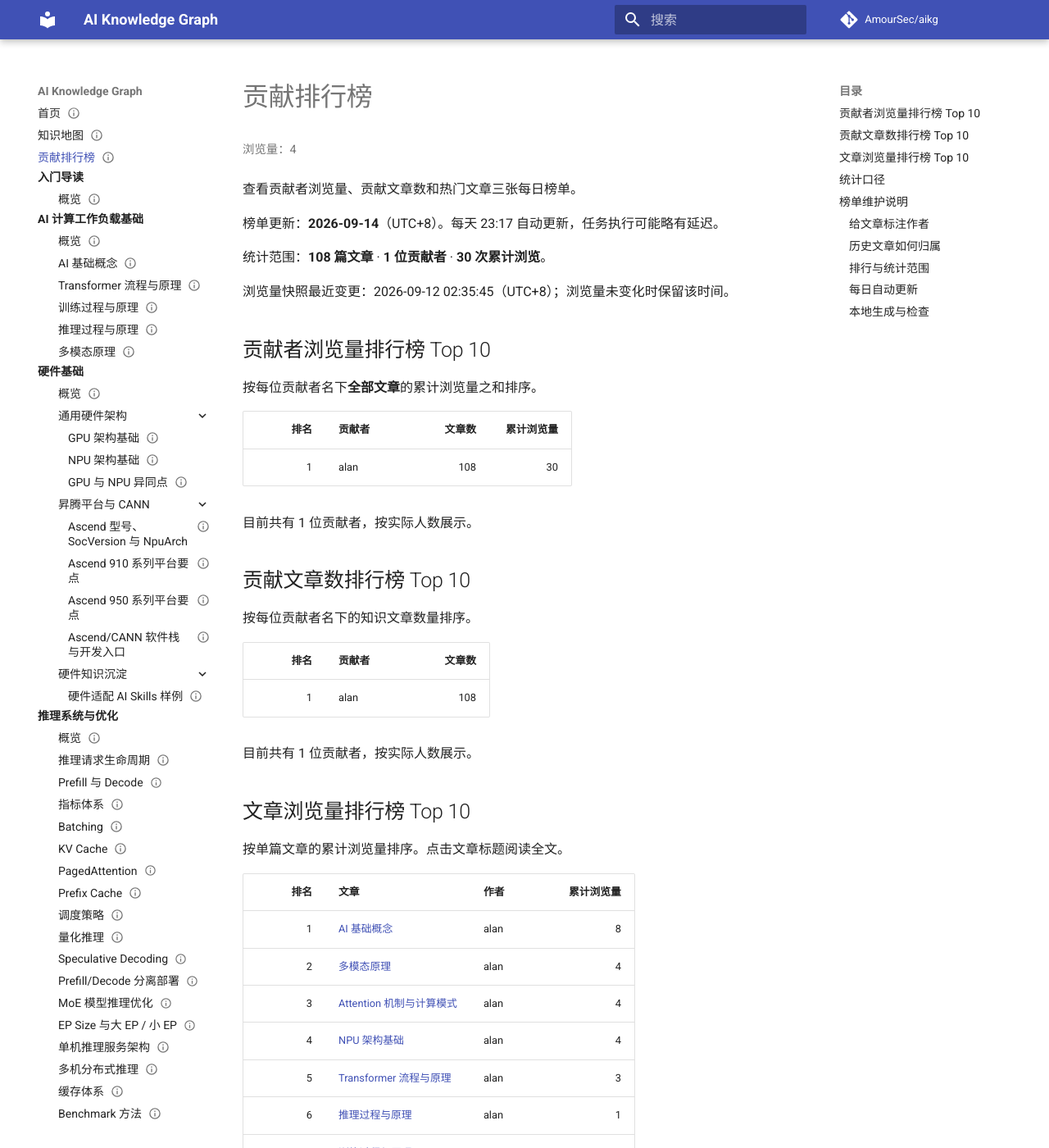
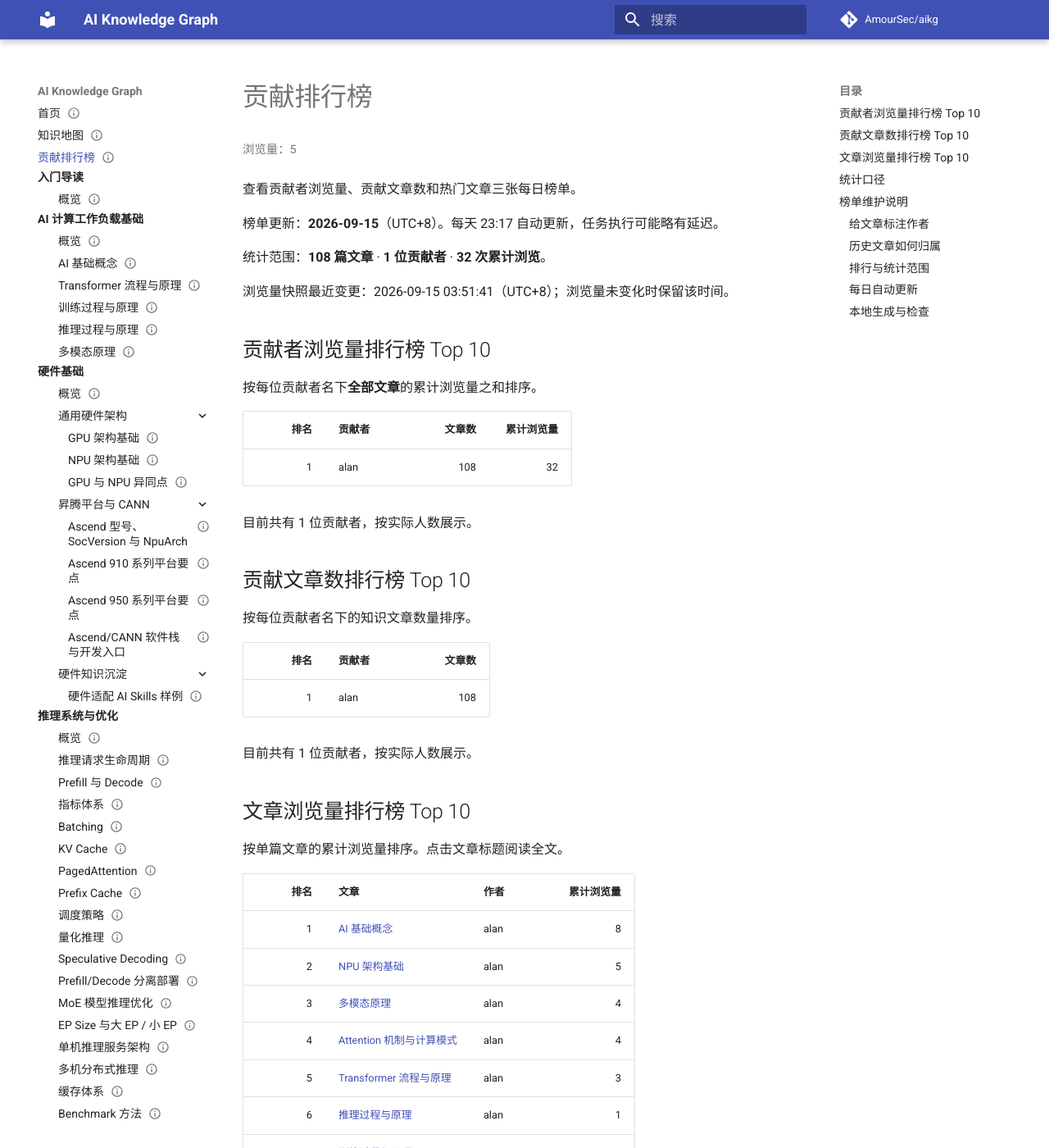
Before and after one commit to AmourSec/aikg, an MkDocs documentation site: the page built from docs/contribution-leaderboard.md, in a window 1280 px wide and 1400 px high. Shown: the whole window at 82% size. Built offline with MkDocs 1.6.1 and Material for MkDocs 9.7.7, drawn with Linux system fonts in a browser that asks for light colours; comment, search, counter and statistics services are not loaded.

Commit message:
chore: update page views and contribution leaderboard [skip ci]

```diff
--- a/docs/assets/data/pageviews.json
+++ b/docs/assets/data/pageviews.json
@@ -1,10 +1,10 @@
 {
   "schema_version": 1,
-  "updated_at": "2026-09-12T02:35:45+08:00",
+  "updated_at": "2026-09-15T03:51:41+08:00",
   "pages": {
     "/": 1,
     "/02-ai-workloads/ai-fundamentals/": 5,
-    "/aikg/": 28,
+    "/aikg/": 31,
     "/aikg/01-getting-started/": 8,
     "/aikg/02-ai-workloads/": 4,
     "/aikg/02-ai-workloads/ai-fundamentals/": 3,
@@ -18,12 +18,13 @@
     "/aikg/04-training-systems/pipeline-parallel/": 1,
     "/aikg/05-kernels-compilers/": 3,
     "/aikg/05-kernels-compilers/attention-computation-patterns/": 4,
+    "/aikg/05-kernels-compilers/megakernel-persistent-automatic-generation/": 1,
     "/aikg/05-kernels-compilers/tilelang/": 1,
     "/aikg/05-kernels-compilers/torchinductor/": 1,
-    "/aikg/12-hardware-basics/npu-basics/": 4,
+    "/aikg/12-hardware-basics/npu-basics/": 5,
     "/aikg/13-contribution-leaderboard/": 2,
     "/aikg/13-contribution-leaderboard/maintenance/": 1,
-    "/aikg/contribution-leaderboard/": 4,
+    "/aikg/contribution-leaderboard/": 5,
     "/aikg/knowledge-map/": 10
   }
 }
--- a/docs/contribution-leaderboard.md
+++ b/docs/contribution-leaderboard.md
@@ -4,7 +4,7 @@ description: 每日更新的贡献者浏览量、贡献文章数和文章浏览
 status: reviewed
 owner: maintainers
 license: CC-BY-4.0
-updated: 2026-09-14
+updated: 2026-09-15
 ---
 
 # 贡献排行榜
@@ -13,11 +13,11 @@ updated: 2026-09-14
 
 查看贡献者浏览量、贡献文章数和热门文章三张每日榜单。
 
-榜单更新：**2026-09-14**（UTC+8）。每天 23:17 自动更新，任务执行可能略有延迟。
+榜单更新：**2026-09-15**（UTC+8）。每天 23:17 自动更新，任务执行可能略有延迟。
 
-统计范围：**108 篇文章** · **1 位贡献者** · **30 次累计浏览**。
+统计范围：**108 篇文章** · **1 位贡献者** · **32 次累计浏览**。
 
-浏览量快照最近变更：2026-09-12 02:35:45（UTC+8）；浏览量未变化时保留该时间。
+浏览量快照最近变更：2026-09-15 03:51:41（UTC+8）；浏览量未变化时保留该时间。
 
 ## 贡献者浏览量排行榜 Top 10
 
@@ -25,7 +25,7 @@ updated: 2026-09-14
 
 | 排名 | 贡献者 | 文章数 | 累计浏览量 |
 | ---: | --- | ---: | ---: |
-| 1 | alan | 108 | 30 |
+| 1 | alan | 108 | 32 |
 
 目前共有 1 位贡献者，按实际人数展示。
 
@@ -46,9 +46,9 @@ updated: 2026-09-14
 | 排名 | 文章 | 作者 | 累计浏览量 |
 | ---: | --- | --- | ---: |
 | 1 | [AI 基础概念](02-ai-workloads/ai-fundamentals.md) | alan | 8 |
-| 2 | [多模态原理](02-ai-workloads/multimodal-primer.md) | alan | 4 |
-| 3 | [Attention 机制与计算模式](05-kernels-compilers/attention-computation-patterns.md) | alan | 4 |
-| 4 | [NPU 架构基础](12-hardware-basics/npu-basics.md) | alan | 4 |
+| 2 | [NPU 架构基础](12-hardware-basics/npu-basics.md) | alan | 5 |
+| 3 | [多模态原理](02-ai-workloads/multimodal-primer.md) | alan | 4 |
+| 4 | [Attention 机制与计算模式](05-kernels-compilers/attention-computation-patterns.md) | alan | 4 |
 | 5 | [Transformer 流程与原理](02-ai-workloads/transformer.md) | alan | 3 |
 | 6 | [推理过程与原理](02-ai-workloads/inference-primer.md) | alan | 1 |
 | 7 | [训练过程与原理](02-ai-workloads/training-primer.md) | alan | 1 |
```
